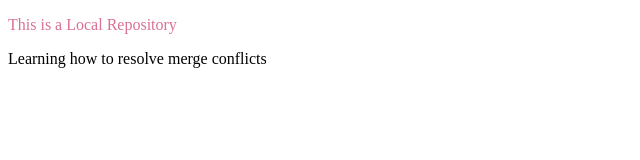
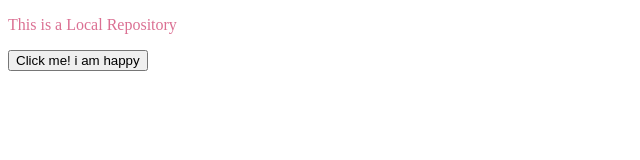
Before and after one commit to simranKaur68/localrepo, a plain HTML site: page index.html in a window 1280 px wide. Shown: the whole page, without its empty margins (0-640 px from the left). Drawn offline with Linux system fonts and the light colour scheme.

Commit message:
Added a button in main branch with some changes

```diff
--- a/index.html
+++ b/index.html
@@ -8,6 +8,6 @@
 </head>
 <body>
     <p class="text">This is a Local Repository</p>
-    <p>Learning how to resolve merge conflicts</p>
+    <button>Click me! i am happy</button>
 </body>
 </html>
```
